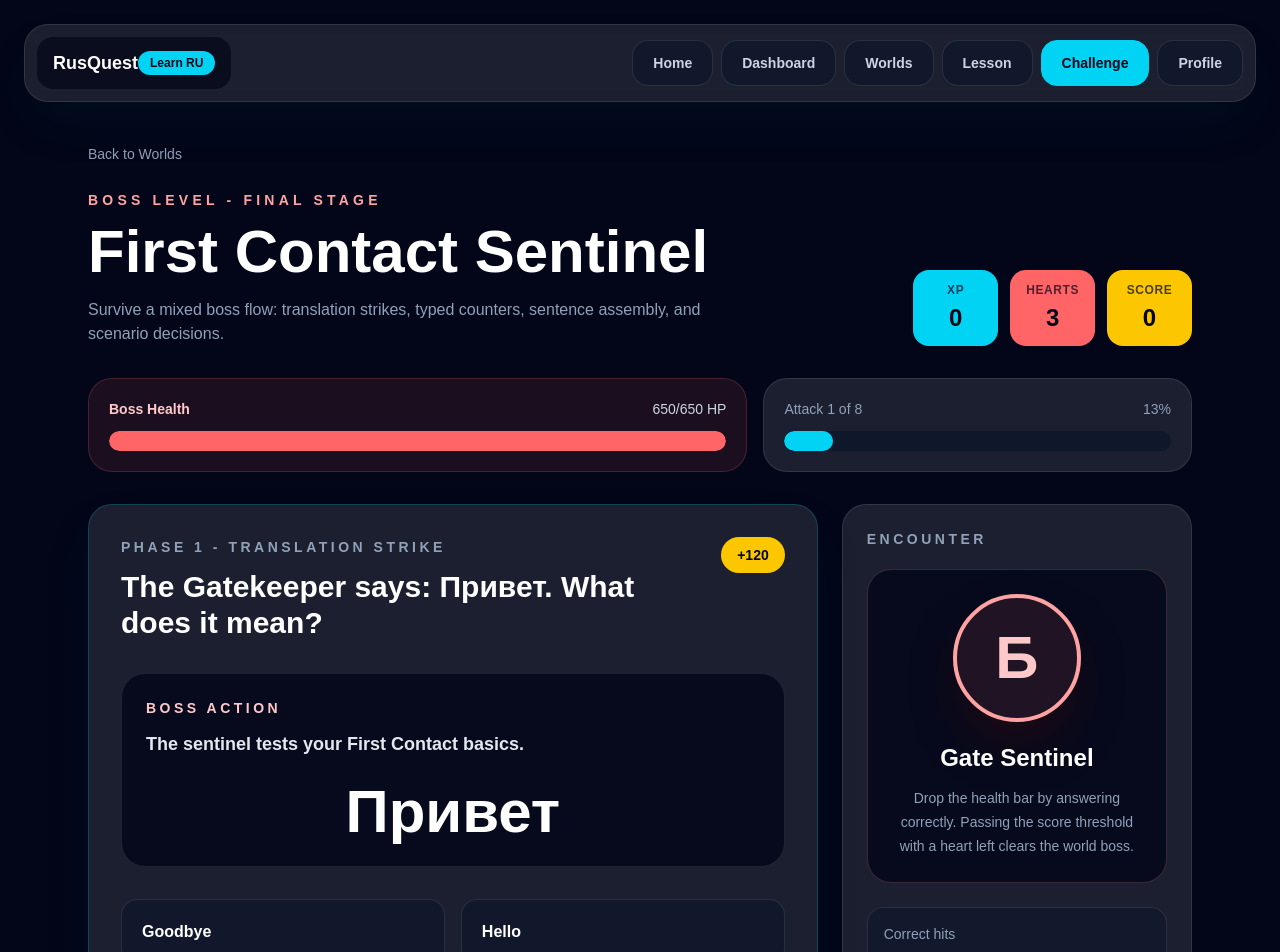
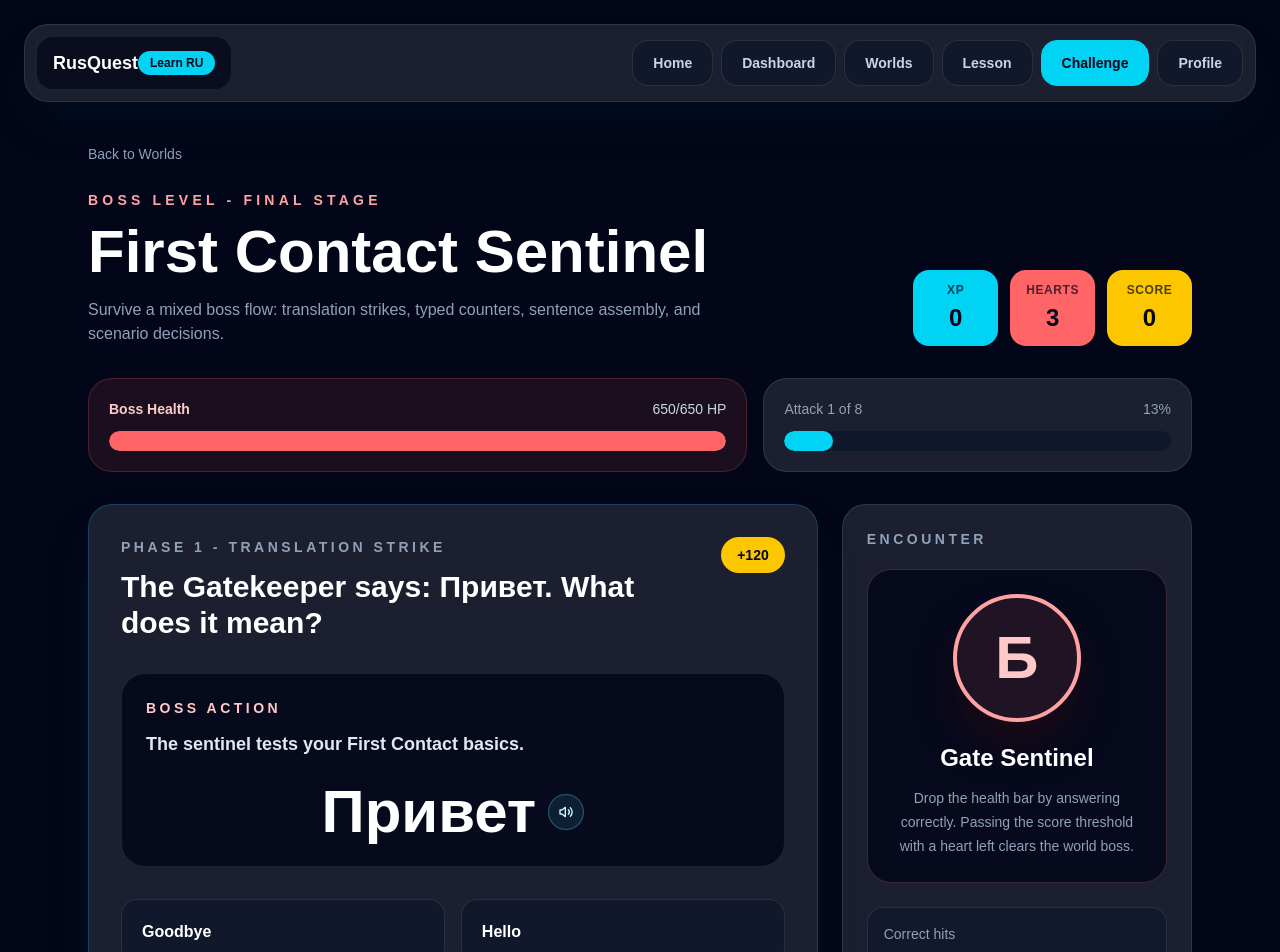
Before and after one commit to ayhampeter-debug/russian-learning-platform, a Next.js app: page /challenge in a window 1280 px wide. Shown: the top 952 px of the page. Built offline with nearby package versions, Linux system fonts and the light colour scheme.

Commit message:
Add Russian pronunciation feature

```diff
--- a/app/challenge/page.tsx
+++ b/app/challenge/page.tsx
@@ -1,6 +1,11 @@
 "use client";
 
 import { Navigation } from "@/components/Navigation";
+import {
+  isRussianText,
+  normalizeRussianText,
+  PronounceButton,
+} from "@/components/PronounceButton";
 import {
   challengeQuestions,
   challengeSettings,
@@ -57,7 +62,7 @@ type BossQuestion =
 
 const importedBossQuestions = challengeQuestions.map((question, index) =>
   toBossQuestion(question, index),
-);
+).map(repairImportedBossQuestion);
 
 const bossQuestions: BossQuestion[] = [
   importedBossQuestions[0],
@@ -397,9 +402,14 @@ export default function ChallengePage() {
               <p className="mt-3 text-lg font-bold text-slate-200">
                 {currentQuestion.bossLine}
               </p>
-              <p className="mt-6 text-center text-4xl font-black md:text-6xl">
-                {currentQuestion.display}
+              <div className="mt-6 flex items-center justify-center gap-3 text-center">
+                <p className="text-4xl font-black md:text-6xl">
+                  {normalizeRussianText(currentQuestion.display)}
                 </p>
+                {isRussianText(currentQuestion.display) && (
+                  <PronounceButton text={currentQuestion.display} />
+                )}
+              </div>
             </div>
 
             <BossQuestionView
@@ -513,6 +523,66 @@ function toBossQuestion(question: ChoiceQuestion | TextQuestion, index: number):
   };
 }
 
+function repairImportedBossQuestion(question: BossQuestion): BossQuestion {
+  if (question.id === "gatekeeper-privet" && question.type === "choice") {
+    return {
+      ...question,
+      prompt: "The Gatekeeper says: Привет. What does it mean?",
+      display: "Привет",
+      explanation: "Привет is the common informal way to say Hello.",
+    };
+  }
+
+  if (question.id === "type-spasibo" && question.type === "text") {
+    return {
+      ...question,
+      prompt: "Type the English meaning of Спасибо.",
+      display: "Спасибо",
+      explanation: "Спасибо means Thank you or Thanks.",
+    };
+  }
+
+  if (question.id === "polite-greeting" && question.type === "choice") {
+    return {
+      ...question,
+      options: ["Пока", "Здравствуйте", "Нет", "Кто"],
+      correctAnswer: "Здравствуйте",
+      explanation: "Здравствуйте is the polite/formal greeting.",
+    };
+  }
+
+  if (question.id === "your-name-answer" && question.type === "choice") {
+    return {
+      ...question,
+      prompt: "What is the correct answer to Как тебя зовут?",
+      display: "Как тебя зовут?",
+      options: ["Меня зовут Alex", "Я не понимаю", "До свидания", "Где?"],
+      correctAnswer: "Меня зовут Alex",
+      explanation: "Как тебя зовут? asks What is your name?",
+    };
+  }
+
+  if (question.id === "type-da" && question.type === "text") {
+    return {
+      ...question,
+      prompt: "Type the English word for Да.",
+      display: "Да",
+      explanation: "Да means Yes.",
+    };
+  }
+
+  if (question.id === "survival-phrase-understand" && question.type === "choice") {
+    return {
+      ...question,
+      options: ["Я не понимаю", "Пожалуйста", "Спасибо", "Привет"],
+      correctAnswer: "Я не понимаю",
+      explanation: "Я не понимаю means I do not understand.",
+    };
+  }
+
+  return question;
+}
+
 function gradeTextAnswer(question: BossTextQuestion, answer: string) {
   const normalizedAnswer = answer.trim().toLowerCase();
 
@@ -600,14 +670,16 @@ function BossQuestionView({
               </span>
             ) : (
               selectedWords.map((selectedWord) => (
+                <div key={selectedWord.index} className="flex items-center gap-2">
                   <button
-                  key={selectedWord.index}
                     onClick={() => onWordRemove(selectedWord.index)}
                     disabled={isAnswered}
                     className="rounded-2xl bg-violet-300 px-4 py-3 font-black text-slate-950 transition hover:bg-violet-200 disabled:hover:bg-violet-300"
                   >
-                  {selectedWord.word}
+                    {normalizeRussianText(selectedWord.word)}
                   </button>
+                  <PronounceButton text={selectedWord.word} className="h-8 w-8" />
+                </div>
               ))
             )}
           </div>
@@ -617,8 +689,8 @@ function BossQuestionView({
             const wasSelected = selectedWordIndexes.includes(wordIndex);
 
             return (
+              <div key={`${word}-${wordIndex}`} className="flex items-center gap-2">
                 <button
-                key={`${word}-${wordIndex}`}
                   onClick={() => onWordClick(wordIndex)}
                   disabled={wasSelected || isAnswered}
                   className={`rounded-2xl border px-5 py-4 font-bold transition ${
@@ -627,8 +699,10 @@ function BossQuestionView({
                       : "border-white/10 bg-slate-900/80 hover:border-violet-300/60"
                   }`}
                 >
-                {word}
+                  {normalizeRussianText(word)}
                 </button>
+                <PronounceButton text={word} className="h-8 w-8" />
+              </div>
             );
           })}
         </div>
@@ -699,14 +773,16 @@ function ChoiceGrid({
         }
 
         return (
+          <div key={option} className="flex items-center gap-2">
             <button
-            key={option}
               onClick={() => onSelect(option)}
               disabled={isAnswered}
-            className={`rounded-2xl border p-5 text-left font-semibold transition ${buttonStyle}`}
+              className={`min-w-0 flex-1 rounded-2xl border p-5 text-left font-semibold transition ${buttonStyle}`}
             >
-            {option}
+              {normalizeRussianText(option)}
             </button>
+            {isRussianText(option) && <PronounceButton text={option} />}
+          </div>
         );
       })}
     </div>
--- /dev/null
+++ b/components/PronounceButton.tsx
@@ -0,0 +1,129 @@
+"use client";
+
+export function isRussianText(text: string) {
+  return /[\u0400-\u04ff]/.test(text);
+}
+
+export function normalizeRussianText(text: string) {
+  if (!isRussianText(text)) {
+    return text;
+  }
+
+  const decodedText = decodeWindows1251Mojibake(text);
+
+  if (decodedText.includes("\ufffd") || !isRussianText(decodedText)) {
+    return text;
+  }
+
+  return decodedText;
+}
+
+function decodeWindows1251Mojibake(text: string) {
+  const bytes = Array.from(text, (character) => getWindows1251Byte(character));
+
+  if (bytes.some((byte) => byte === undefined)) {
+    return text;
+  }
+
+  return new TextDecoder("utf-8").decode(new Uint8Array(bytes as number[]));
+}
+
+function getWindows1251Byte(character: string) {
+  const codePoint = character.codePointAt(0);
+
+  if (codePoint === undefined) {
+    return undefined;
+  }
+
+  if (codePoint < 0x80) {
+    return codePoint;
+  }
+
+  if (codePoint >= 0x0410 && codePoint <= 0x044f) {
+    return codePoint - 0x0350;
+  }
+
+  const specialCodePoints = [
+    0x0402, 0x0403, 0x201a, 0x0453, 0x201e, 0x2026, 0x2020, 0x2021,
+    0x20ac, 0x2030, 0x0409, 0x2039, 0x040a, 0x040c, 0x040b, 0x040f,
+    0x0452, 0x2018, 0x2019, 0x201c, 0x201d, 0x2022, 0x2013, 0x2014,
+    undefined, 0x2122, 0x0459, 0x203a, 0x045a, 0x045c, 0x045b, 0x045f,
+    0x00a0, 0x040e, 0x045e, 0x0408, 0x00a4, 0x0490, 0x00a6, 0x00a7,
+    0x0401, 0x00a9, 0x0404, 0x00ab, 0x00ac, 0x00ad, 0x00ae, 0x0407,
+    0x00b0, 0x00b1, 0x0406, 0x0456, 0x0491, 0x00b5, 0x00b6, 0x00b7,
+    0x0451, 0x2116, 0x0454, 0x00bb, 0x0458, 0x0405, 0x0455, 0x0457,
+  ];
+  const specialIndex = specialCodePoints.indexOf(codePoint);
+
+  if (specialIndex >= 0) {
+    return specialIndex + 0x80;
+  }
+
+  return undefined;
+}
+
+export function PronounceButton({
+  text,
+  className = "",
+  disabled = false,
+}: {
+  text: string;
+  className?: string;
+  disabled?: boolean;
+}) {
+  const spokenText = normalizeRussianText(text);
+
+  function pronounce() {
+    if (
+      disabled ||
+      typeof window === "undefined" ||
+      !("speechSynthesis" in window) ||
+      !("SpeechSynthesisUtterance" in window)
+    ) {
+      return;
+    }
+
+    window.speechSynthesis.cancel();
+
+    const utterance = new SpeechSynthesisUtterance(spokenText);
+    utterance.lang = "ru-RU";
+    utterance.rate = 0.9;
+
+    const voices = window.speechSynthesis.getVoices();
+    const russianVoice =
+      voices.find((voice) => voice.lang === "ru-RU") ??
+      voices.find((voice) => voice.lang.toLowerCase().startsWith("ru"));
+
+    if (russianVoice) {
+      utterance.voice = russianVoice;
+    }
+
+    window.speechSynthesis.speak(utterance);
+  }
+
+  return (
+    <button
+      type="button"
+      onClick={pronounce}
+      disabled={disabled}
+      aria-label={`Pronounce ${spokenText}`}
+      title="Pronounce Russian"
+      className={`inline-flex h-9 w-9 shrink-0 items-center justify-center rounded-full border border-cyan-300/30 bg-cyan-300/10 text-cyan-100 transition hover:border-cyan-200 hover:bg-cyan-300/20 disabled:cursor-not-allowed disabled:opacity-40 ${className}`}
+    >
+      <svg
+        aria-hidden="true"
+        viewBox="0 0 24 24"
+        className="h-4 w-4"
+        fill="none"
+        stroke="currentColor"
+        strokeLinecap="round"
+        strokeLinejoin="round"
+        strokeWidth="2"
+      >
+        <path d="M11 5 6 9H3v6h3l5 4V5Z" />
+        <path d="M15.5 8.5a5 5 0 0 1 0 7" />
+        <path d="M18.5 5.5a9 9 0 0 1 0 13" />
+      </svg>
+    </button>
+  );
+}
```
Also changed, not shown: app/lesson/page.tsx (+30 -12 lines). Lines whose indentation alone changed are shown as unchanged.
